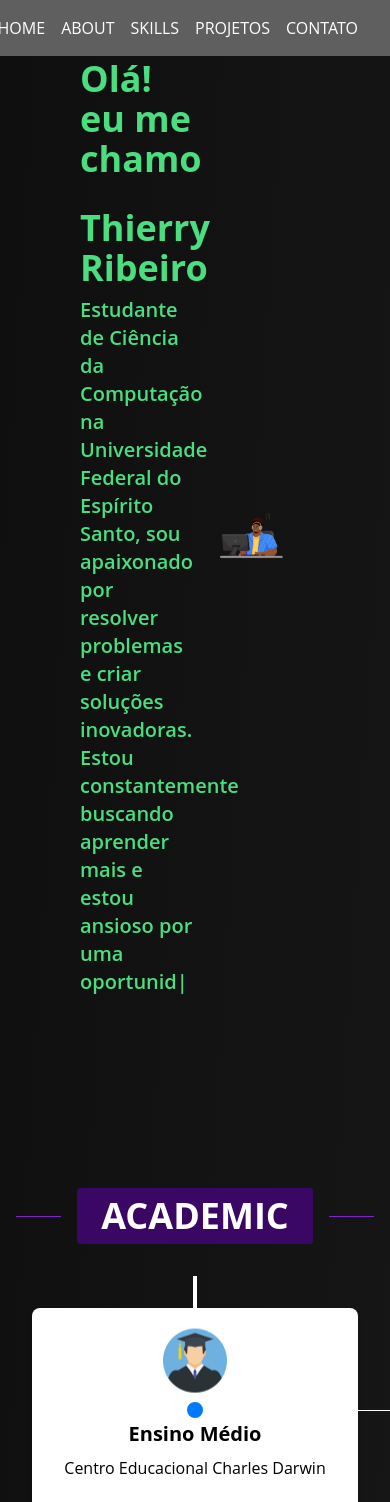
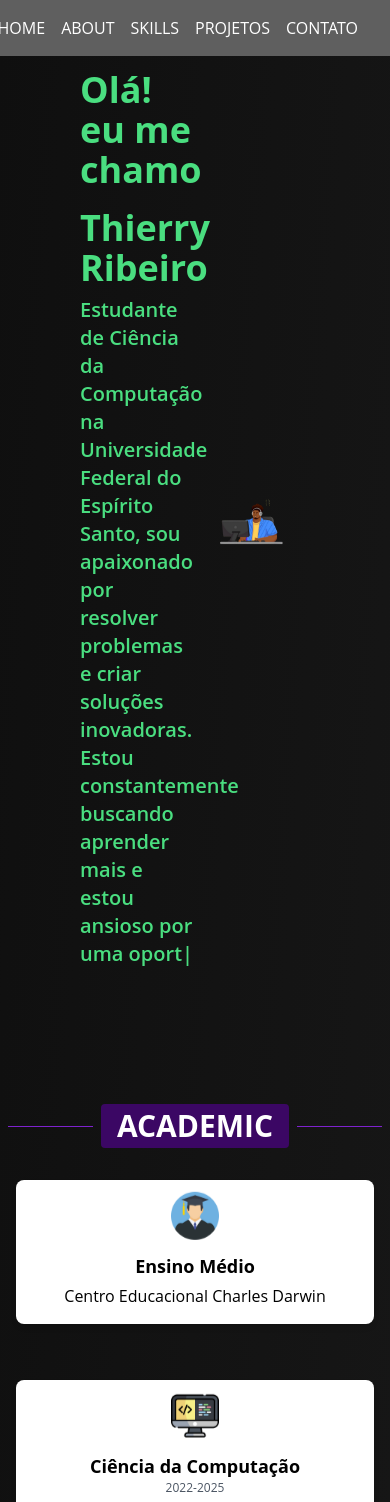
Before and after one commit to Ribeirotmr/portifolio, a Next.js app: page / in a window 390 px wide. Shown: the top 1502 px of the page. Built offline with nearby package versions, Linux system fonts and the light colour scheme.

Commit message:
Update AcademicSection.tsx

```diff
--- a/components/AcademicSection.tsx
+++ b/components/AcademicSection.tsx
@@ -59,54 +59,51 @@ export default function AcademicSection() {
   }, []);
 
   return (
-    <section id="academicSection" className="min-h-screen flex flex-col text-white"> {/*bg-[#000000]*/}
-      <div className="container mx-auto pt-20 text-center">
-        <div className="flex items-center my-8">
-          <div className="flex-grow border-t border-purple-700 mx-4"></div>
-          <div className="bg-purple-950 px-6 py-2 rounded">
-            <h2 className="text-4xl font-bold text-white">ACADEMIC</h2>
+    <section id="academicSection" className="min-h-screen flex flex-col text-white">
+      <div className="container mx-auto pt-10 md:pt-20 text-center">
+        <div className="flex items-center my-4 md:my-8">
+          <div className="flex-grow border-t border-purple-700 mx-2 md:mx-4"></div>
+          <div className="bg-purple-950 px-4 md:px-6 py-1 md:py-2 rounded">
+            <h2 className="text-3xl md:text-4xl font-bold text-white">ACADEMIC</h2>
           </div>
-          <div className="flex-grow border-t border-purple-700 mx-4"></div>
+          <div className="flex-grow border-t border-purple-700 mx-2 md:mx-4"></div>
         </div>
         <div className="relative flex flex-col items-center" ref={timelineRef}>
           {/* Linha central estendida */}
-          <div className="absolute w-1 bg-white h-[100%] left-1/2 transform -translate-x-1/2 top-0"></div>
+          <div className="absolute w-1 bg-white h-[100%] left-1/2 transform -translate-x-1/2 top-0 md:block hidden"></div>
 
           {timelineEvents.map((event, index) => (
             <div
               key={index}
-              className={`flex w-full mb-12 items-center timeline-card opacity-0 ${
-                event.side === 'left' ? 'flex-row-reverse md:flex-row-reverse' : 'flex-row'
+              className={`flex w-full mb-6 md:mb-12 items-center timeline-card opacity-0 ${
+                event.side === 'right' ? 'flex-col md:flex-row-reverse' : 'flex-col md:flex-row'
               }`}
             >
-              <div className="w-1/2 hidden md:block"></div>
-              <div
-                className={`w-full md:w-1/2 p-8 ${
-                  event.side === 'left' ? 'md:pr-16 md:text-right' : 'md:pl-16 md:text-left'
-                }`}
-              >
+              <div className={`w-full md:w-1/2 p-4 md:p-8 ${
+                event.side === 'right' ? 'md:pr-16 md:text-right' : 'md:pl-16 md:text-left'
+              }`}>
                 <div
-                  className={`relative bg-white text-black rounded-lg shadow-md p-8 max-w-sm mx-auto transform transition-transform duration-700 ${
-                    event.side === 'left' ? 'md:-translate-x-6' : 'md:translate-x-6'
+                  className={`relative bg-white text-black rounded-lg shadow-md p-4 md:p-8 max-w-sm mx-auto transform transition-transform duration-700 ${
+                    event.side === 'right' ? 'md:-translate-x-6' : 'md:translate-x-6'
                   }`}
                 >
                   <img
                     src={event.icon}
                     alt={event.title}
-                    className="h-16 w-16 mb-4 mx-auto md:mx-0 animate-bounce"
+                    className="h-12 md:h-16 w-12 md:w-16 mb-2 md:mb-4 mx-auto md:mx-0 animate-bounce"
                   />
-                  <h3 className="text-xl font-bold">{event.title}</h3>
-                  <p className="text-sm text-gray-600">{event.year}</p>
-                  <p className="mt-2">{event.description}</p>
+                  <h3 className="text-lg md:text-xl font-bold">{event.title}</h3>
+                  <p className="text-xs md:text-sm text-gray-600">{event.year}</p>
+                  <p className="mt-1 md:mt-2">{event.description}</p>
                   <div
-                    className={`absolute top-1/2 h-px bg-white w-12 ${
+                    className={`absolute top-1/2 h-px bg-white w-8 md:w-12 ${
                       event.side === 'left' ? 'right-0 translate-x-full' : 'left-0 -translate-x-full'
-                    }`}
+                    } md:block hidden`}
                   ></div>
                 </div>
               </div>
-              <div className="absolute left-1/2 transform -translate-x-1/2">
-                <div className="w-6 h-6 bg-[#007bff] border-4 border-white rounded-full pulse"></div>
+              <div className="absolute left-1/2 transform -translate-x-1/2 md:block hidden">
+                <div className="w-4 md:w-6 h-4 md:h-6 bg-[#007bff] border-2 md:border-4 border-white rounded-full pulse"></div>
               </div>
             </div>
           ))}
```
